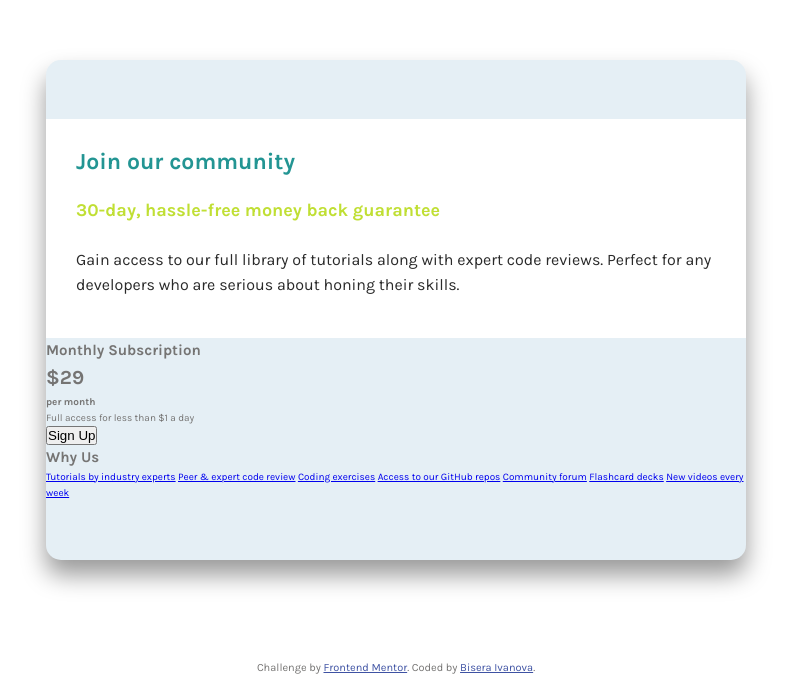
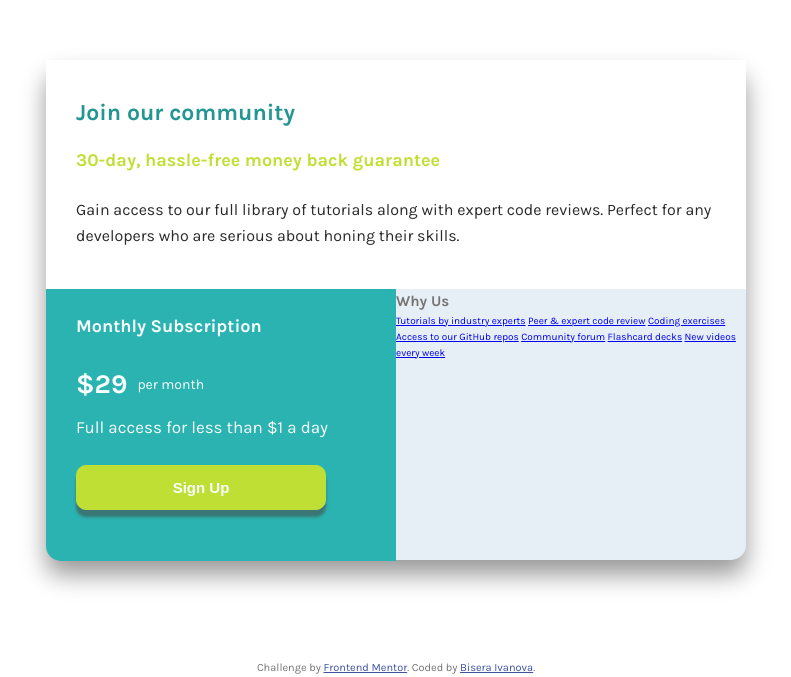
Before and after one commit to TrellixVulnTeam/single-price-grid-component_77LR, a website: page Starter files/index.html in a window 1280 px wide. Shown: the part 123-800 px from the top of the page, without its empty margins (244-1035 px from the left). Drawn offline with Linux system fonts and the light colour scheme.

Commit message:
Second component complete

```diff
--- a/Starter files/index.html
+++ b/Starter files/index.html
@@ -34,10 +34,11 @@
                 </p>
             </div>
 
+            <div class="lower-half">
                 <div class="pricing">
                     <h2 class="pricing__heading">Monthly Subscription</h2>
 
-                <h1 class="pricing__price">&dollar;29</h1> <h4 class="pricing__perMonth">per month</h4>
+                    <div class="pricing__tag"><h1 class="pricing__price">&dollar;29</h1> <h4 class="pricing__perMonth">per month</h4></div>
 
                     <p class="pricing__paragraph">Full access for less than &dollar;1 a day</p>
 
@@ -56,6 +57,7 @@
                     <a href='#' class="links__text"> New videos every week</a>
                 </div>
             </div>
+        </div>
 
         <footer>
             <p class="attribution">
--- a/Starter files/sass/_base.scss
+++ b/Starter files/sass/_base.scss
@@ -49,6 +49,14 @@ body {
     box-shadow: 0 1.5rem 2.4rem rgba(0,0,0,0.4);
 }
 
+.lower-half{
+    display:grid;
+    grid-template-columns:repeat(2, 1fr);
+    grid-template-rows:auto;
+
+}
+
+
 footer{
     align-content:flex-end;
     justify-self:center;
--- a/Starter files/sass/_hero.scss
+++ b/Starter files/sass/_hero.scss
@@ -1,9 +1,9 @@
 .hero {
-    background-color: #FFFFFF;
+    background-color: #ffff;
     display: grid;
     grid-template-rows: repeat(3, 1fr);
     grid-template-columns: auto;
-    padding: 2.5rem 3rem 4rem 3rem;
+    padding: 3.5rem 3rem 4rem 3rem;
 
 
     &__title {
--- /dev/null
+++ b/Starter files/sass/_pricing.scss
@@ -0,0 +1,61 @@
+.pricing {
+    background-color: #2bb3b1;
+    color: #f7fefe;
+    overflow: hidden;
+    display: grid;
+    grid-gap: 0.6rem;
+    overflow: hidden;
+    grid-template-rows: repeat(5, 1fr);
+    padding: 2.3rem 0.5rem 0rem 3rem;
+    border-radius: 0 0 0 1.5rem;
+
+    &__heading {
+        font-size: 1.8rem;
+    }
+
+    &__tag {
+        display: flex;
+    }
+
+    &__price {
+        font-size: 2.7rem;
+        margin-right: 1rem;
+    }
+
+    &__perMonth {
+        font-weight: 100;
+        font-size: 1.4rem;
+        justify-self: center;
+        align-self: center;
+    }
+
+    &__paragraph {
+        font-weight: 100;
+        font-size: 1.7rem;
+        justify-content:center;
+    }
+
+    &__btn {
+        color: #f7fefe;
+        font-size: 1.5rem;
+        font-weight: 700;
+        background-color: #C0DF34;
+        width: 25rem;
+        height: 4.5rem;
+        border: 1px solid #C0DF34;
+        border-radius: 1rem;
+        box-shadow: 0 0.7rem 0.3rem rgba(70, 70, 70, 0.56);
+    }
+
+    &__btn:hover {
+        background-color: #C0D049;
+        cursor: pointer;
+        transform: translateY(-3px);
+    }
+
+    &__btn:active {
+        background-color: #C0D049;
+        cursor: pointer;
+        transform: translateY(1px);
+    }
+}
--- a/Starter files/sass/main.scss
+++ b/Starter files/sass/main.scss
@@ -1,2 +1,3 @@
 @import "base";
 @import "hero";
+@import "pricing";
```
Also changed, not shown: Starter files/css/style.css. Lines whose indentation alone changed are shown as unchanged.
